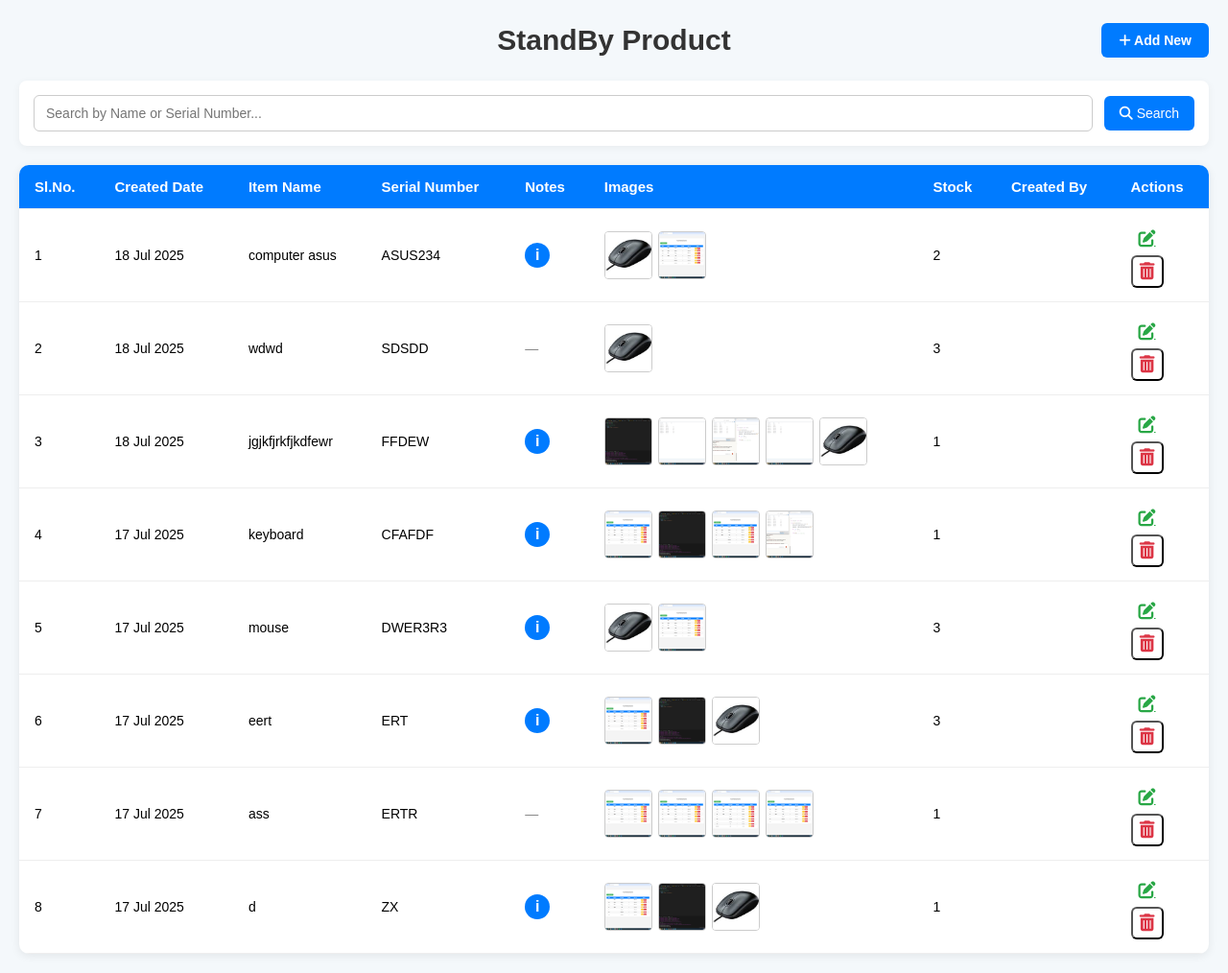
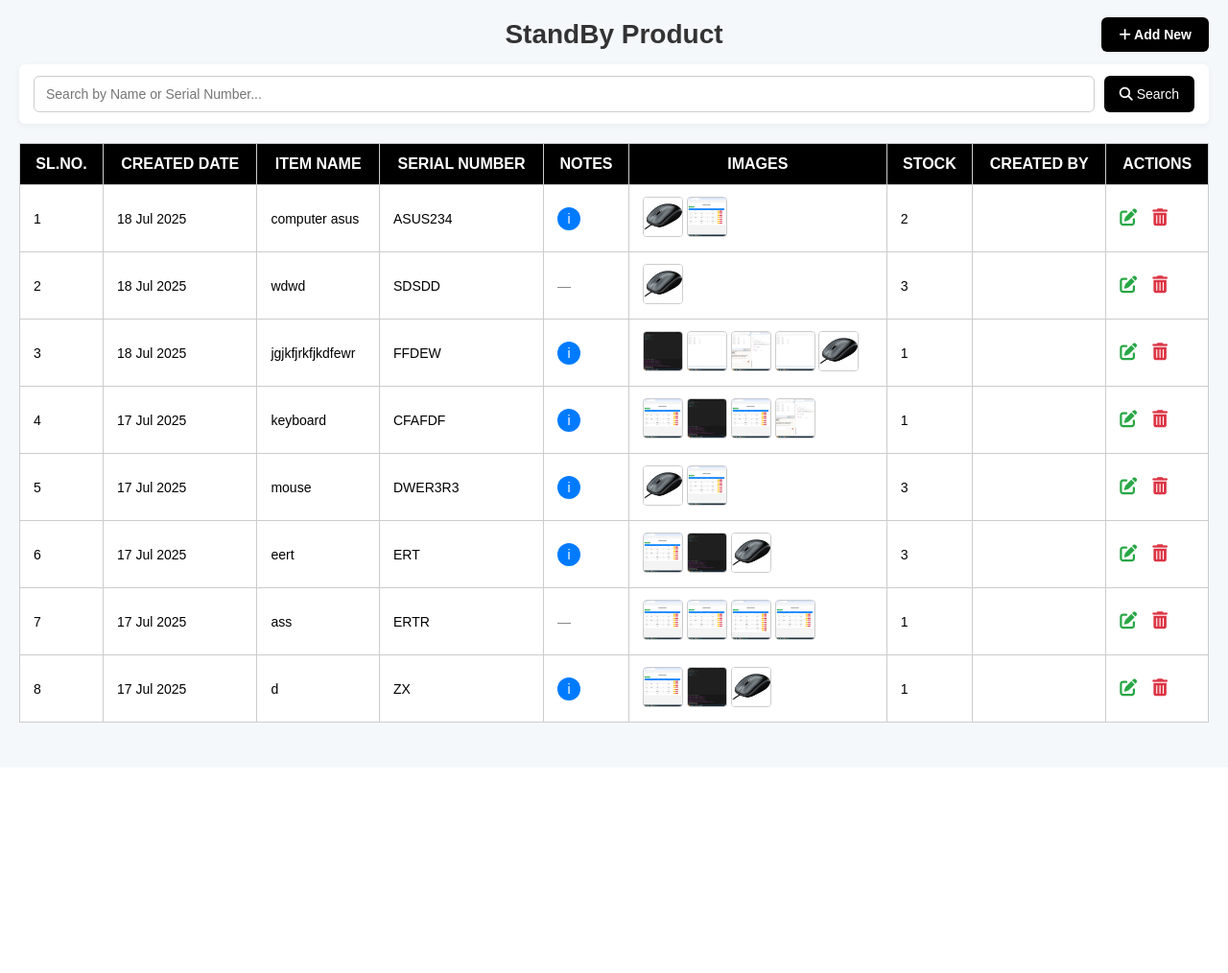
Before and after one commit to imcbsglobal/imc_hardware_standby, a Django app: page / in a window 1280 px wide. Shown: the whole page at 96% size. After the commit the page ends 753 px from the top, so only its background shows below. Run offline with Django 5.2, Linux system fonts and the light colour scheme; data comes from the database, SQL or seed files in the repository; both versions use the stored data as it was after the commit.

Commit message:
18-07-25

```diff
--- a/standbyapp/templates/addtable.html
+++ b/standbyapp/templates/addtable.html
@@ -7,73 +7,73 @@
 <link rel="stylesheet" href="https://cdnjs.cloudflare.com/ajax/libs/font-awesome/6.5.0/css/all.min.css">
 
 <style>
-  * {
-    box-sizing: border-box;
-   }
   body {
     font-family: Arial, sans-serif;
     background: #f4f8fb;
     margin: 0;
-       padding: 20px; }
+    padding: 20px;
+  }
 
-  .header {
+  /* Header Container */
+  .header-container {
     display: flex;
     justify-content: center;
     align-items: center;
     position: relative;
-        margin-bottom: 20px;
+    margin-bottom: 15px;
   }
-  .header h2 {
-    margin: 5px;
-    font-size: 30px;
+
+  .header-container h2 {
+    margin: 0;
+    font-size: 28px;
     color: #333;
     font-weight: bold;
+    text-align: center;
+    width: 100%;
   }
+
   .add-btn {
     position: absolute;
     right: 0;
-       background: #007bff;
+    background:black;
     color: #fff;
     padding: 10px 18px;
     text-decoration: none;
     border-radius: 6px;
     font-size: 14px;
     font-weight: bold;
+    transition: background 0.3s;
   }
+
   .add-btn:hover {
     background: #0056b3;
   }
 
-  /* Filter & Search Container */
-  .filter-container {
+  /* Search Form */
+  .search-container {
+    margin-bottom: 20px;
     background: #fff;
-    padding: 15px;
-     border-radius: 8px;
-    box-shadow: 0 2px 8px rgba(0,0,0,0.05);
-     margin-bottom: 20px;
+    padding: 12px 15px;
+    border-radius: 6px;
+    box-shadow: 0 2px 6px rgba(0,0,0,0.05);
   }
-  .filter-container form
-   {
-    display: grid;
-     grid-template-columns: 1fr auto;
-      gap: 12px;
-      align-items: center;
+
+  .search-container form {
+    display: flex;
+    gap: 10px;
   }
-  .search-box input {
-    width: 100%;
+
+  .search-container input {
+    flex: 1;
     padding: 10px 12px;
-      font-size: 14px;
     border: 1px solid #ccc;
     border-radius: 6px;
+    font-size: 14px;
     outline: none;
-      transition: border 0.3s;
   }
-  .search-box input:focus {
-     border-color: #007bff;
-     }
-  .filter-container button {
 
-    background: #007bff;
+  .search-container button {
+    background: black;
     color: #fff;
     border: none;
     padding: 10px 16px;
@@ -82,7 +82,8 @@
     cursor: pointer;
     transition: background 0.3s;
   }
-  .filter-container button:hover {
+
+  .search-container button:hover {
     background: #0056b3;
   }
 
@@ -91,157 +92,42 @@
     width: 100%;
     border-collapse: collapse;
     background: #fff;
-    border-radius: 10px;
-     overflow: hidden;
-      box-shadow: 0 2px 10px rgba(0,0,0,0.08);
-     }
-  thead {
-     background: #007bff;
-     color: #fff;
-     }
-  th, td {
-    padding: 14px 16px;
-     text-align: left;
-     font-size: 14px;
-      border-bottom: 1px solid #eee;
-     }
-  th {
-    font-size: 15px;
-     font-weight: bold;
-      white-space: nowrap;
-     }
-  tbody tr:hover {
-     background: #f9fbfd;
+    margin-top: 10px;
   }
 
-  /* Images */
-  .image-gallery {
-    display: flex;
-    flex-wrap: wrap;
-     gap: 6px;
-     }
-  .image-gallery img
-  {
-    width: 50px;
-     height: 50px;
-     object-fit: cover;
-      border-radius: 4px;
+  th, td {
     border: 1px solid #ccc;
-     transition: transform 0.3s;
-  }
-  .image-gallery img:hover {
-     transform: scale(1.1);
+    padding: 12px 14px;
+    font-size: 14px;
+    text-align: left;
   }
 
-  /* Actions */
-  .action-buttons {
-     display: flex;
-      gap: 8px;
-    }
-  .icon-btn {
-     width: 34px;
-      height: 34px;
-       display: flex;
-        justify-content: center;
-         align-items: center;
-    border-radius: 6px;
-     background: none;
-      font-size: 18px;
-       cursor: pointer;
-       transition: 0.3s;
-       }
-  .edit-btn {
-    color: #28a745;
-  }
-  .edit-btn:hover {
-    background: #e9f7ef;
-   }
-  .delete-btn {
-     color: #dc3545;
-     }
-  .delete-btn:hover {
-     background: #f8d7da;
+  th {
+    text-align: center;
+    background: black;
+    color: #fff;
+    font-size: 16px;
+    font-weight: bold;
+    text-transform: uppercase;
   }
 
-  /* Notes Icon */
-  .notes-icon {
-    display: inline-block;
-     width: 26px;
-     height: 26px;
-      background: #007bff;
-       color: #fff;
-    border-radius: 50%;
-     text-align: center;
-      font-size: 16px;
-       line-height: 26px;
-        font-weight: bold;
-        cursor: pointer;
-       }
-
-  /* Modal */
-  .modal {
-     display: none;
-      position: fixed;
-       top: 0;
-        left: 0;
-        width: 100%;
-         height: 100%;
-    background: rgba(0,0,0,0.6);
-     justify-content: center;
-     align-items: center;
-      padding: 20px;
-     }
-  .modal-content {
-    background: #fff;
-     padding: 20px 25px;
-      border-radius: 8px;
-    max-width: 600px;
-     width: 90%;
-     position: relative;
-      animation: fadeIn 0.3s ease-in-out;
-    }
-  .modal-content h3 {
-     margin-bottom: 10px;
-      font-size: 20px;
-     }
-  .modal-content p {
-     font-size: 15px;
-      color: #555;
-     }
-  .close-btn {
-     position: absolute;
-      top: 12px;
-      right: 15px;
-      font-size: 22px;
-       cursor: pointer;
-       }
-
-  @media(max-width:992px)
-  {
-     th, td{
-      font-size:13px;
-      padding:10px;
-      }
-      .filter-container form{
-        grid-template-columns:1fr;
-        }
+  tbody tr:hover td {
+    background: #f9fbfd;
   }
 </style>
 </head>
 <body>
 
-<!-- Header -->
-<div class="header">
+<!-- Header and Add Button -->
+<div class="header-container">
   <h2>StandBy Product</h2>
   <a href="{% url 'add' %}" class="add-btn"><i class="fas fa-plus"></i> Add New</a>
 </div>
 
 <!-- Search Form -->
-<div class="filter-container">
+<div class="search-container">
   <form method="get" action="">
-    <div class="search-box">
     <input type="text" name="search" value="{{ request.GET.search }}" placeholder="Search by Name or Serial Number...">
-    </div>
     <button type="submit"><i class="fas fa-search"></i> Search</button>
   </form>
 </div>
@@ -270,27 +156,26 @@
   <td>{{ item.serial_number }}</td>
   <td>
     {% if item.notes %}
-      <span class="notes-icon" onclick="openModal('{{ item.name|escapejs }}', '{{ item.notes|escapejs }}')">i</span>
+      <span style="display:inline-block;background:#007bff;color:#fff;border-radius:50%;width:24px;height:24px;text-align:center;line-height:24px;cursor:pointer;"
+            onclick="openModal('{{ item.name|escapejs }}', '{{ item.notes|escapejs }}')">i</span>
     {% else %}
       <span style="color:#888;">—</span>
     {% endif %}
   </td>
   <td>
     {% if item.images.all %}
-      <div class="image-gallery">
       {% for img in item.images.all %}
-          <img src="{{ img.image.url }}" alt="{{ item.name }}">
+        <img src="{{ img.image.url }}" alt="{{ item.name }}" style="width:40px;height:40px;border-radius:4px;border:1px solid #ccc;object-fit:cover;">
       {% endfor %}
-      </div>
     {% else %} No Images {% endif %}
   </td>
   <td>{{ item.stock }}</td>
   <td>{{ item.created_by.username }}</td>
-  <td class="">
-    <a href="{% url 'item_edit' item.id %}" class="icon-btn edit-btn" title="Edit"><i class="fas fa-edit"></i></a>
+  <td>
+    <a href="{% url 'item_edit' item.id %}" style="color:#28a745;font-size:18px;margin-right:6px;"><i class="fas fa-edit"></i></a>
     <form action="{% url 'item_delete' item.id %}" method="POST" style="display:inline;">
       {% csrf_token %}
-      <button type="submit" class="icon-btn delete-btn" title="Delete" onclick="return confirm('Are you sure?');"><i class="fas fa-trash-alt"></i></button>
+      <button type="submit" style="color:#dc3545;background:none;border:none;font-size:18px;cursor:pointer;" onclick="return confirm('Are you sure?');"><i class="fas fa-trash-alt"></i></button>
     </form>
   </td>
 </tr>
@@ -301,9 +186,9 @@
 </table>
 
 <!-- Modal -->
-<div class="modal" id="notesModal">
-  <div class="modal-content">
-    <span class="close-btn" onclick="closeModal()">&times;</span>
+<div id="notesModal" style="display:none;position:fixed;top:0;left:0;width:100%;height:100%;background:rgba(0,0,0,0.6);justify-content:center;align-items:center;">
+  <div style="background:#fff;padding:20px;border-radius:6px;max-width:500px;width:90%;position:relative;">
+    <span onclick="closeModal()" style="position:absolute;top:10px;right:12px;cursor:pointer;font-size:20px;">&times;</span>
     <h3 id="modalTitle">Notes</h3>
     <p id="modalText"></p>
   </div>
--- a/standbyapp/templates/edit.html
+++ b/standbyapp/templates/edit.html
@@ -24,7 +24,7 @@ body {
   position:absolute;
   top:15px;
   left:15px;
-  background:#0f6cd0;
+  background:black;
   color:#fff;
   padding:10px 16px;
   text-decoration:none;
@@ -90,7 +90,7 @@ input[type="file"] { margin-top:8px; }
   margin-top:25px;
 }
 button[type="submit"] {
-  background:#007bff;
+  background:black;
   color:#fff;
   padding:12px 25px;
   border:none;
--- a/standbyapp/views.py
+++ b/standbyapp/views.py
@@ -91,9 +91,13 @@ def item_list(request):
 
     items = Item.objects.all().order_by('-created_at')
 
+def item_list(request):
+    search_query = request.GET.get('search', '').strip()
+    items = Item.objects.all().order_by('-created_at')
+
     if search_query:
         items = items.filter(
-            Q(name__icontains=search_query) | Q(serial_number__icontains=search_query)
+            Q(name__istartswith=search_query) | Q(serial_number__istartswith=search_query)
         )
 
     return render(request, 'addtable.html', {'items': items})
```
Also changed, not shown: standbyapp/templates/add.html (+9 -2 lines), db.sqlite3, media/item_images/Screenshot_1_9pd10ji.png (added), media/item_images/Screenshot_1_MYutYCT.png (added), media/item_images/Screenshot_2_ps6dD9O.png (added), media/item_images/Screenshot_3_URYuosn.png (added), media/item_images/Screenshot_3_yi8l2Xm.png (added), media/item_images/Screenshot_4_LebsakC.png (added), media/item_images/Screenshot_4_LwIyrRI.png (added), media/item_images/Screenshot_5_x4hoU0e.png (added), media/item_images/Untitled_CXmjlF1.jpg (added), media/item_images/Untitled_RW0UCax.jpg (added), media/item_images/Untitled_ghWWM0b.jpg (added). Lines whose indentation alone changed are shown as unchanged.
